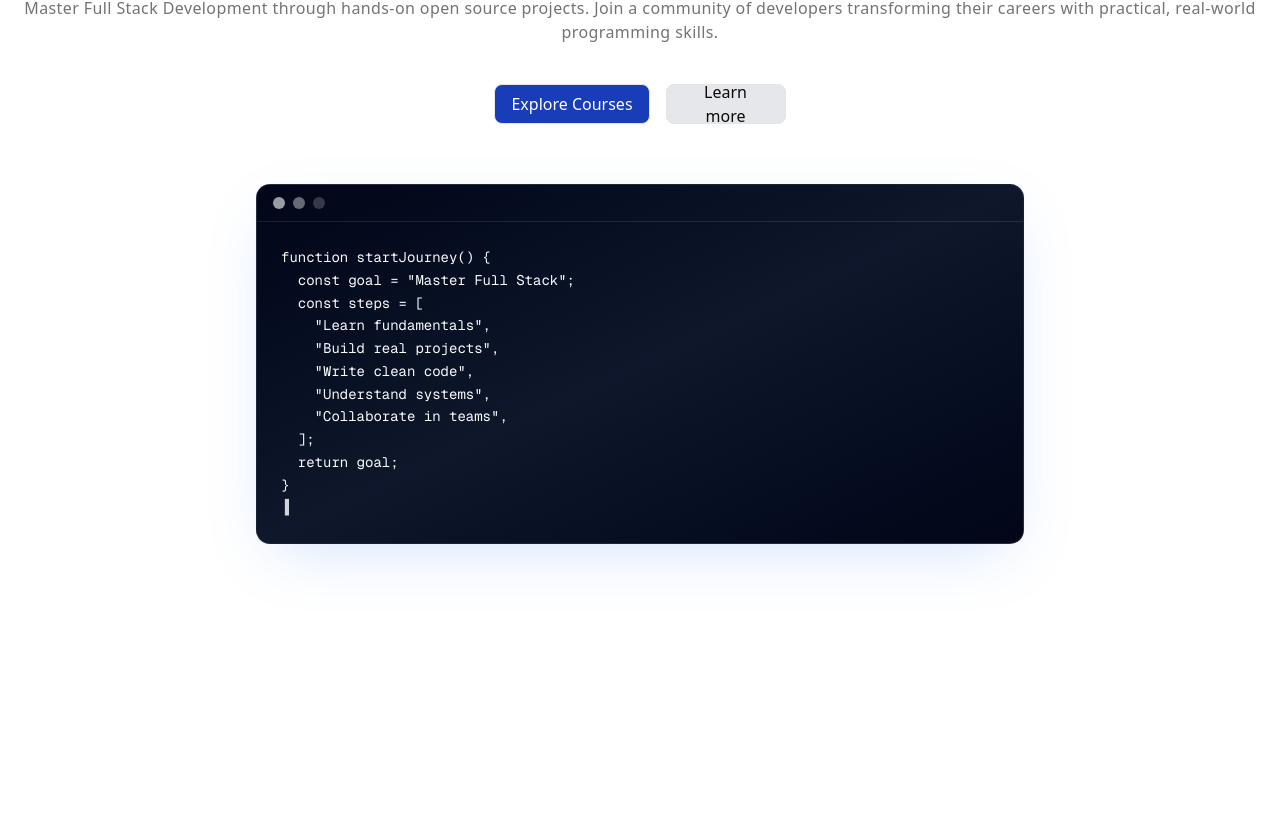
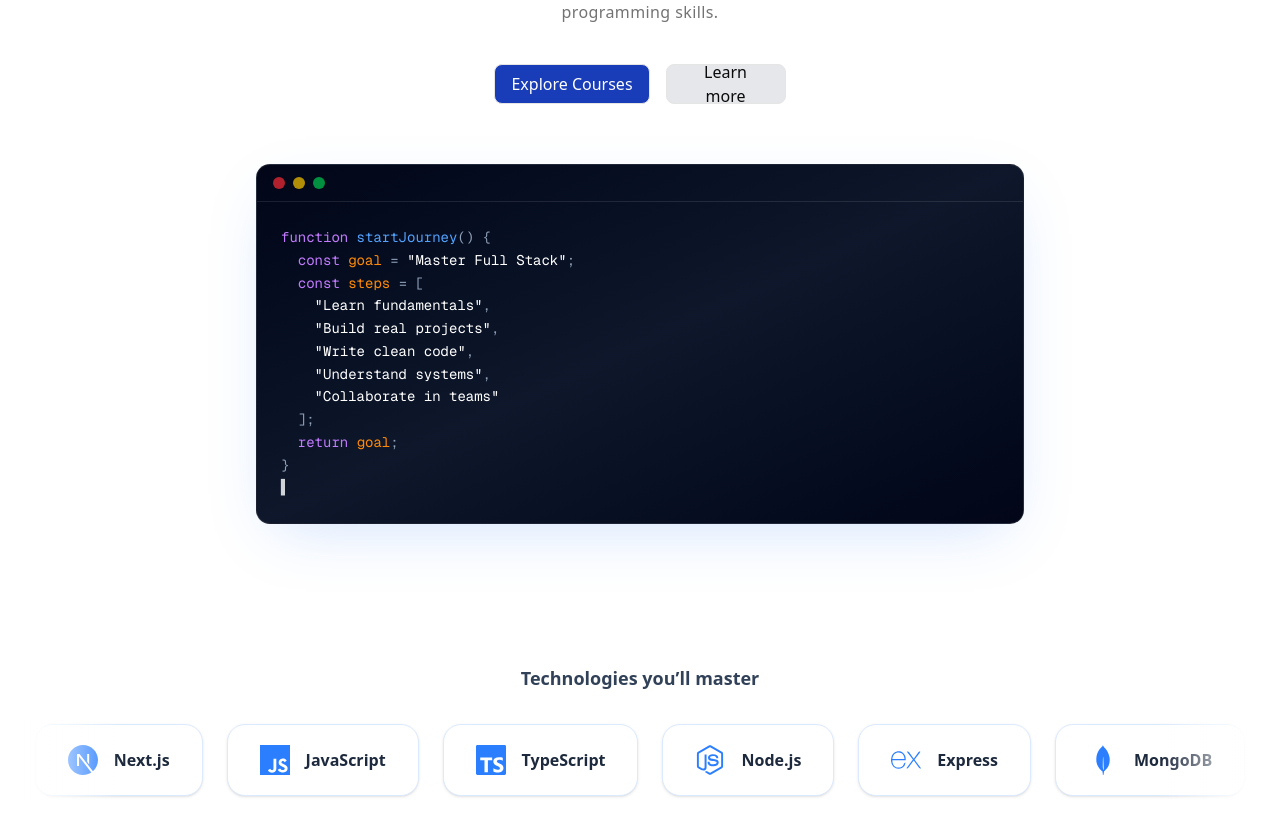
Before and after one commit to Sar-Kar666/dev-school, a Next.js app: page / in a window 1280 px wide. Shown: the part 299-1134 px from the top of the page. Before the commit the page ends 983 px from the top, so only its background shows below. Built offline with nearby package versions, Linux system fonts and the light colour scheme.

Commit message:
updated the tech carousel

```diff
--- a/app/globals.css
+++ b/app/globals.css
@@ -144,3 +144,13 @@
     infinite
     var(--animation-direction, forwards);
 }
+
+.shiki {
+  background-color: #1e1e1e !important; /* VS Code background */
+  padding: 1rem;
+  border-radius: 0.75rem;
+  font-family: "JetBrains Mono", monospace;
+  font-size: 14px;
+  line-height: 1.6;
+  max-width: 500px;
+}
--- a/app/page.tsx
+++ b/app/page.tsx
@@ -2,7 +2,7 @@ import { HeroSection } from "@/components/ui/HeroSection";
 
 
 export default function Home() {
-  return<div>
+  return<div className="">
     <HeroSection/>
   </div>
 }
--- a/components/ui/HeroSection.tsx
+++ b/components/ui/HeroSection.tsx
@@ -1,8 +1,8 @@
 import HeroSectionText from "./HeroSectionText";
-import { InfiniteMovingCards } from "./InfiniteMovingCards";
+
 
 export function HeroSection(){
-    return<div className="py-20 ">
+    return<div className="py-15 ">
             <HeroSectionText/>
     </div>
 }
--- a/components/ui/HeroSectionText.tsx
+++ b/components/ui/HeroSectionText.tsx
@@ -1,7 +1,8 @@
 
 import { Button } from "./Button";
-import { EncryptedText } from "./EncryptedText";
+import { TechCarousel } from "./TechCarousel";
 import { TerminalCard } from "./TerminalCard";
+import { Typewriter } from "./TypeWritter";
 
 
 export default function HeroSectionText(){
@@ -24,8 +25,9 @@ export default function HeroSectionText(){
         <div className="flex justify-center">
             <div className="py-6">
 
-                <div className="text-center sm: text-4xl sm:text-6xl md:text-7xl font-semibold  tracking-tighter text-blue-900">
-                    <EncryptedText text="Master Full Stack Development" revealDelayMs={40} flipDelayMs={40}/>
+                <div className="text-center sm: text-4xl sm:text-6xl md:text-7xl font-semibold  tracking-tighter text-blue-900"><Typewriter text="Master Full Stack Development" seconds={1} />
+
+                    {/* <EncryptedText text="Master Full Stack Development" revealDelayMs={40} flipDelayMs={40}/> */}
                 </div>
                 <div className="tracking-wide text-center sm: text-muted-foreground py-4"><p>Master Full Stack Development through hands-on open source projects. Join a community of developers transforming their careers with practical, real-world programming skills.</p>
                 </div>
@@ -39,9 +41,17 @@ export default function HeroSectionText(){
                 </div>
             </div>
 
-            <div className="py-15">
-              <TerminalCard/>
+
+            <div className="py-15 min-h-120 ">
+                <TerminalCard/>
             </div>
 
+            <div className="py-20">
+                <h3 className="mb-6 text-center text-lg font-semibold text-slate-700">
+                Technologies you’ll master
+                </h3>
+
+                <TechCarousel/>
+            </div>
     </div>
 }
--- /dev/null
+++ b/components/ui/TechCarousel.tsx
@@ -0,0 +1,99 @@
+"use client";
+
+import { useEffect, useRef } from "react";
+import {
+  FaReact,
+  FaNodeJs,
+  FaGitAlt,
+  FaGithub,
+  FaHtml5,
+  FaCss3Alt,
+} from "react-icons/fa";
+import {
+  SiNextdotjs,
+  SiExpress,
+  SiMongodb,
+  SiPostgresql,
+  SiTailwindcss,
+  SiJavascript,
+  SiTypescript,
+  SiDocker,
+  SiPrisma, SiSequelize
+} from "react-icons/si";
+
+const techStack = [
+  { name: "React", icon: FaReact },
+  { name: "Next.js", icon: SiNextdotjs },
+  { name: "JavaScript", icon: SiJavascript },
+  { name: "TypeScript", icon: SiTypescript },
+  { name: "Node.js", icon: FaNodeJs },
+  { name: "Express", icon: SiExpress },
+  { name: "MongoDB", icon: SiMongodb },
+  { name: "PostgreSQL", icon: SiPostgresql },
+{ name: "Prisma", icon: SiPrisma },
+  { name: "ORM (Sequelize)", icon: SiSequelize },
+  { name: "Git", icon: FaGitAlt },
+  { name: "GitHub", icon: FaGithub },
+  { name: "HTML5", icon: FaHtml5 },
+  { name: "CSS3", icon: FaCss3Alt },
+  { name: "Tailwind", icon: SiTailwindcss },
+  { name: "Docker", icon: SiDocker },
+];
+
+export const TechCarousel = () => {
+  const scrollerRef = useRef<HTMLDivElement>(null);
+
+  useEffect(() => {
+    const scroller = scrollerRef.current;
+    if (!scroller) return;
+
+    let scrollAmount = 0;
+
+    const scroll = () => {
+      scrollAmount += 0.5;
+      if (scrollAmount >= scroller.scrollWidth / 2) {
+        scrollAmount = 0;
+      }
+      scroller.scrollLeft = scrollAmount;
+      requestAnimationFrame(scroll);
+    };
+
+    scroll();
+  }, []);
+
+  return (
+    <div className="relative  overflow-hidden">
+      {/* Fade edges */}
+      <div className="pointer-events-none absolute left-0 top-0 h-full w-24 bg-linear-to-r from-white to-transparent z-10" />
+      <div className="pointer-events-none absolute right-0 top-0 h-full w-24 bg-linear-to-l from-white to-transparent z-10" />
+
+      <div
+        ref={scrollerRef}
+        className="flex gap-6 overflow-x-hidden whitespace-nowrap py-2"
+      >
+        {[...techStack, ...techStack].map((tech, i) => (
+          <div
+            key={i}
+            className="
+                flex items-center gap-4
+                rounded-2xl
+                border border-blue-100
+                bg-white
+                px-8 py-5
+                shadow-sm
+                transition
+                hover:scale-[1.03]
+                hover:shadow-lg
+            "
+            >
+           <tech.icon className="text-3xl text-blue-500" />
+            <span className="text-base font-semibold text-slate-800">
+            {tech.name}
+            </span>
+
+          </div>
+        ))}
+      </div>
+    </div>
+  );
+};
--- a/components/ui/TerminalCard.tsx
+++ b/components/ui/TerminalCard.tsx
@@ -1,73 +1,107 @@
 "use client";
 
-import { useEffect, useState } from "react";
+import { JSX, useEffect, useState } from "react";
 import { cn } from "@/lib/utils";
 
-const codeLines = [
-  "function startJourney() {",
-  '  const goal = "Master Full Stack";',
-  "  const steps = [",
-  '    "Learn fundamentals",',
-  '    "Build real projects",',
-  '    "Write clean code",',
-  '    "Understand systems",',
-  '    "Collaborate in teams",',
-  "  ];",
-  "  return goal;",
-  "}",
+const codeLines: JSX.Element[] = [
+  <>
+    <span className="text-purple-400">function</span>{" "}
+    <span className="text-blue-400">startJourney</span>
+    <span className="text-slate-400">()</span>{" "}
+    <span className="text-slate-400">{"{"}</span>
+  </>,
+  <>
+    {"  "}
+    <span className="text-purple-400">const</span>{" "}
+    <span className="text-orange-400">goal</span>{" "}
+    <span className="text-slate-400">=</span>{" "}
+    <span className="text-white">"Master Full Stack"</span>
+    <span className="text-slate-400">;</span>
+  </>,
+  <>
+    {"  "}
+    <span className="text-purple-400">const</span>{" "}
+    <span className="text-orange-400">steps</span>{" "}
+    <span className="text-slate-400">=</span>{" "}
+    <span className="text-slate-400">[</span>
+  </>,
+  <>
+    {"    "}
+    <span className="text-white">"Learn fundamentals"</span>
+    <span className="text-slate-400">,</span>
+  </>,
+  <>
+    {"    "}
+    <span className="text-white">"Build real projects"</span>
+    <span className="text-slate-400">,</span>
+  </>,
+  <>
+    {"    "}
+    <span className="text-white">"Write clean code"</span>
+    <span className="text-slate-400">,</span>
+  </>,
+  <>
+    {"    "}
+    <span className="text-white">"Understand systems"</span>
+    <span className="text-slate-400">,</span>
+  </>,
+  <>
+    {"    "}
+    <span className="text-white">"Collaborate in teams"</span>
+  </>,
+  <>
+    {"  "}
+    <span className="text-slate-400">]</span>
+    <span className="text-slate-400">;</span>
+  </>,
+  <>
+    {"  "}
+    <span className="text-purple-400">return</span>{" "}
+    <span className="text-orange-400 ">goal</span>
+    <span className="text-slate-400">;</span>
+  </>,
+  <span className="text-slate-400">{"}"}</span>,
 ];
 
+
+
 export const TerminalCard = ({ className }: { className?: string }) => {
-  const [displayedLines, setDisplayedLines] = useState<string[]>([]);
-  const [currentLine, setCurrentLine] = useState("");
+  const [displayedLines, setDisplayedLines] = useState<JSX.Element[]>([]);
   const [lineIndex, setLineIndex] = useState(0);
-  const [charIndex, setCharIndex] = useState(0);
 
   useEffect(() => {
     if (lineIndex >= codeLines.length) return;
 
     const timeout = setTimeout(() => {
-      const line = codeLines[lineIndex];
-
-      if (charIndex < line.length) {
-        setCurrentLine((prev) => prev + line[charIndex]);
-        setCharIndex((prev) => prev + 1);
-      } else {
-        setDisplayedLines((prev) => [...prev, currentLine]);
-        setCurrentLine("");
-        setCharIndex(0);
-        setLineIndex((prev) => prev + 1);
-      }
-    }, 4); // typing speed
+      setDisplayedLines((prev) => [...prev, codeLines[lineIndex]]);
+      setLineIndex((prev) => prev + 1);
+    }, 120); // typing speed per line
 
     return () => clearTimeout(timeout);
-  }, [charIndex, lineIndex, currentLine]);
+  }, [lineIndex]);
 
   return (
     <div
       className={cn(
         "relative mx-auto max-w-3xl rounded-xl",
-        "bg-gradient-to-br from-slate-950 via-slate-900 to-slate-950",
+        "bg-linear-to-br from-slate-950 via-slate-900 to-slate-950",
         "border border-white/10 shadow-[0_20px_60px_-20px_rgba(59,130,246,0.25)]",
         className
       )}
     >
       {/* Header */}
       <div className="flex items-center gap-2 px-4 py-3 border-b border-white/10">
-        <span className="h-3 w-3 rounded-full bg-white/60" />
-        <span className="h-3 w-3 rounded-full bg-white/40" />
-        <span className="h-3 w-3 rounded-full bg-white/20" />
+        <span className="h-3 w-3 rounded-full bg-red-500/70" />
+        <span className="h-3 w-3 rounded-full bg-yellow-400/70" />
+        <span className="h-3 w-3 rounded-full bg-green-500/70" />
       </div>
 
       {/* Terminal */}
-      <pre className="p-6 text-sm font-mono leading-relaxed text-slate-50">
+      <pre className="p-6 text-sm font-mono leading-relaxed">
         {displayedLines.map((line, i) => (
           <div key={i}>{line}</div>
         ))}
-        <div>
-          {currentLine}
-          <span className="ml-1 animate-pulse">▍</span>
-        </div>
+        <div className="text-slate-50 animate-pulse">▍</div>
       </pre>
     </div>
   );
--- /dev/null
+++ b/components/ui/TypeWritter.tsx
@@ -0,0 +1,55 @@
+"use client";
+
+import { useEffect, useState } from "react";
+import { cn } from "@/lib/utils";
+
+type TypewriterProps = {
+  text: string;
+  seconds?: number; // total time to type the whole text
+  className?: string;
+  cursor?: boolean;
+};
+
+export const Typewriter = ({
+  text,
+  seconds = 2,
+  className,
+  cursor = true,
+}: TypewriterProps) => {
+  const [displayedText, setDisplayedText] = useState("");
+  const [index, setIndex] = useState(0);
+
+  const speed = Math.max(
+    10,
+    Math.floor((seconds * 1000) / Math.max(text.length, 1))
+  );
+
+  useEffect(() => {
+    if (index >= text.length) return;
+
+    const timeout = setTimeout(() => {
+      setDisplayedText((prev) => prev + text[index]);
+      setIndex((prev) => prev + 1);
+    }, speed);
+
+    return () => clearTimeout(timeout);
+  }, [index, text, speed]);
+
+  return (
+    <span className={cn("inline-flex items-center", className)}>
+      <span className="whitespace-pre-wrap">{displayedText}</span>
+      {cursor && index < text.length && (
+       <span
+  className="
+    ml-1 inline-block
+    h-[1em] w-[1.5px]
+    bg-current
+    animate-pulse
+    align-middle
+  "
+/>
+
+      )}
+    </span>
+  );
+};
--- a/package.json
+++ b/package.json
@@ -16,6 +16,8 @@
     "next": "16.1.4",
     "react": "19.2.3",
     "react-dom": "19.2.3",
+    "react-icons": "^5.5.0",
+    "shiki": "^3.21.0",
     "tailwind-merge": "^3.4.0"
   },
   "devDependencies": {
```
Also changed, not shown: components/ui/InfiniteMovingCards.tsx (deleted, +0 -117 lines), 1 other file (tests, documents, lock files or other folders).
